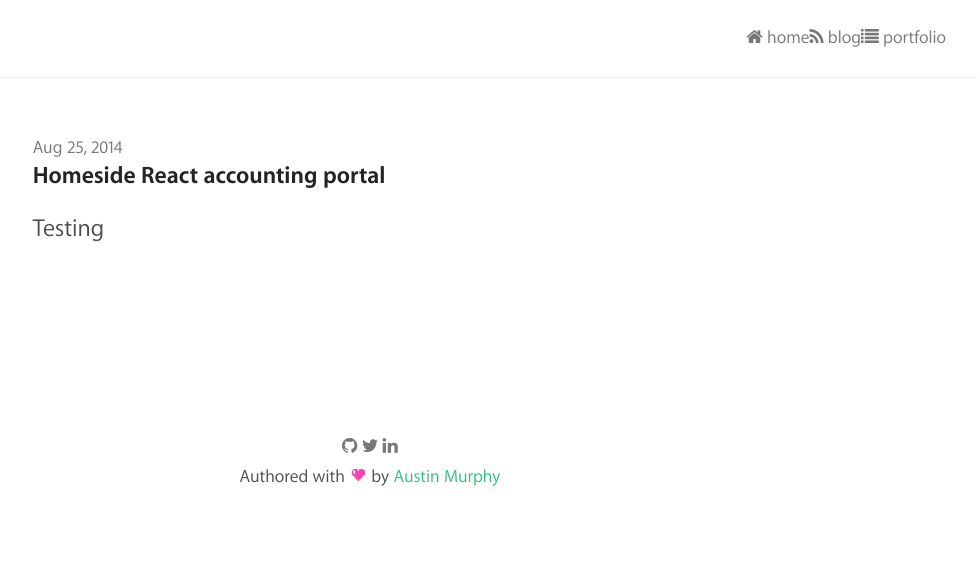
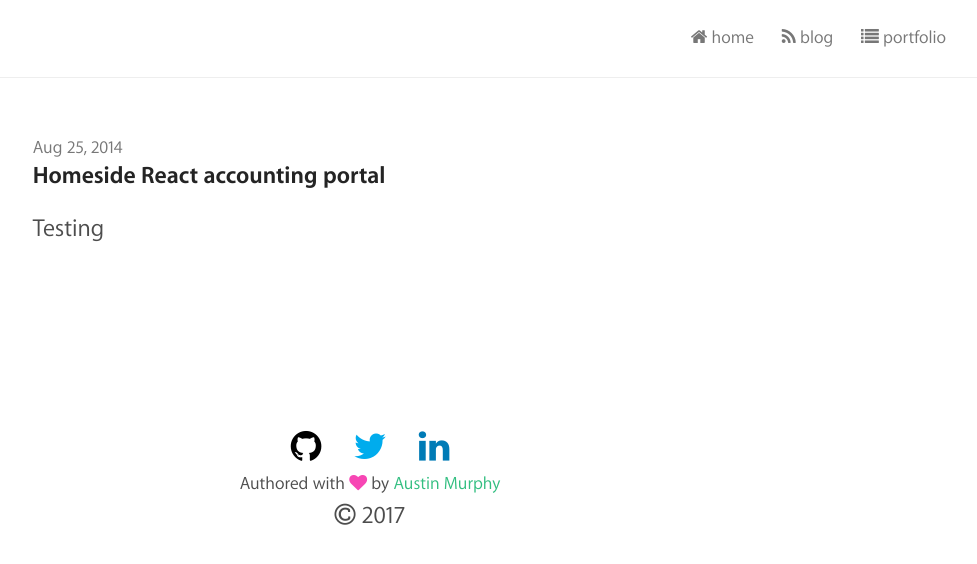
Before and after one commit to ausmurp/ausmurp.github.io, a Jekyll site: the page built from portfolio/index.html, in a window 1280 px wide. Shown: the top 564 px of the page, without its empty margins (270-1247 px from the left). Built offline with Jekyll 4.4.1, drawn with Linux system fonts in a browser that asks for light colours; nearby versions of some CDN libraries; a style sheet for code colours, icons or effects is not loaded.

Commit message:
no message

```diff
--- a/_includes/footer.html
+++ b/_includes/footer.html
@@ -4,15 +4,8 @@
 	  {% include social.html %}
     </div>
     <p class="footer-legend">
-      Authored with
-      <svg class="heart" viewBox="0 0 17 16" xmlns="http://www.w3.org/2000/svg" xmlns:xlink="http://www.w3.org/1999/xlink">
-        <g transform="translate(-402.000000, -1190.000000)" fill="#F746B4">
-          <g transform="translate(142.000000, 1161.000000)">
-            <path d="M275.385881,31.4026627 L275.385881,29.5658825 L269.874841,29.5658825 L269.874841,31.4026627 L268.096921,31.4026627 L268.096921,29.5658825 L262.585881,29.5658825 L262.585881,31.4026627 L262.208441,31.4026627 L260.985881,31.4026627 L260.985881,36.9130033 L262.208441,36.9130033 L262.585881,36.9130033 L262.585881,38.9336103 L264.363641,38.9336103 L264.363641,40.586729 L266.141401,40.586729 L266.141401,42.6071707 L267.919161,42.6071707 L267.919161,44.2602894 L270.052441,44.2602894 L270.052441,42.6071707 L271.830041,42.6071707 L271.830041,40.586729 L271.989081,40.586729 L273.607801,40.586729 L273.607801,38.9336103 L275.385881,38.9336103 L275.385881,36.9130033 L275.751161,36.9130033 L276.985881,36.9130033 L276.985881,31.4026627 L275.385881,31.4026627 Z M264.896921,33.444099 L264.896921,35.4437114 L262.763641,35.4437114 L262.763641,33.444099 L262.763641,31.5863242 L264.896921,31.5863242 L264.896921,33.444099 L264.896921,33.444099 Z" id="Shape" sketch:type="MSShapeGroup"></path>
-          </g>
-        </g>
-      </svg>
-      by <a href="/">Austin Murphy</a>
+	  Authored with <i class="fa fa-heart pink"></i> by <a href="/">Austin Murphy</a>
     </p>
+	<p><i class="fa fa-copyright"></i> 2017</p>
   </div>
 </footer>
--- a/_includes/social.html
+++ b/_includes/social.html
@@ -1,18 +1,18 @@
 <div>
   <ul class="social-list">
 	<li>
-	  <a class="social-item" href="/">
-		<i class="fa fa-github"></i>
+	  <a class="social-item" href="https://github.com/ausmurp">
+		<i class="fa fa-github fa-2x github-gray"></i>
 	  </a>
 	</li>
 	<li>
-	  <a class="social-item" href="/blog/">
-		<i class="fa fa-twitter"></i>
+	  <a class="social-item" href="https://twitter.com/ausmurp">
+		<i class="fa fa-twitter fa-2x twitter-blue"></i>
 	  </a>
 	</li>
 	<li>
-	  <a class="social-item" href="/portfolio/">
-		<i class="fa fa-linkedin"></i>
+	  <a class="social-item" href="https://www.linkedin.com/in/ausmurp">
+		<i class="fa fa-linkedin fa-2x linkedin-blue"></i>
 	  </a>
 	</li>
   </ul>
--- /dev/null
+++ b/assets/stylesheets/_colors.scss
@@ -0,0 +1,19 @@
+.pink {
+  color: $pink;
+}
+
+.linkedin-blue {
+  color: $linkedin-blue
+}
+
+.twitter-blue {
+  color: $twitter-blue;
+}
+
+.linkedin-blue {
+  color: $linkedin-blue;
+}
+
+.github-gray {
+  color: $github-gray;
+}
--- a/assets/stylesheets/_footer.scss
+++ b/assets/stylesheets/_footer.scss
@@ -16,15 +16,6 @@ footer {
     }
 }
 
-.heart {
-    display: inline-block;
-    fill: $heart;
-    height: 14px;
-    margin: 0 .1rem;
-    visibility: middle;
-    width: 14px;
-}
-
 .social-container {
   text-align: center;
 
@@ -33,7 +24,6 @@ footer {
 
 	li {
 	  display: inline;
-
 
 	  .social-item {
 	    color: $text-secondary;
@@ -49,10 +39,11 @@ footer {
 		}
 
 	  }
-	}
 
-	&:first-child .social-item {
-	  padding-left: 0;
+	  &:first-child .social-item {
+		padding-left: 0;
+	  }
+
 	}
 
   }
--- a/assets/stylesheets/_header.scss
+++ b/assets/stylesheets/_header.scss
@@ -37,9 +37,12 @@ nav {
   -webkit-justify-content: flex-end;
   justify-content: flex-end;
 
-  &:first-child .nav__item {
-    padding-left: 0;
+  li {
+    &:first-child .nav__item {
+      padding-left: 0;
+    }
   }
+
 
 .nav__item {
   @include transition (color $duration $timing);
--- a/assets/stylesheets/_settings.scss
+++ b/assets/stylesheets/_settings.scss
@@ -15,11 +15,11 @@ $text-secondary:  #777;
 $borders:         #EEE;
 $code-background: #F8F8F8;
 $green-theme:     #32BE80;
-$heart:           #F746B4;
+$pink:           #F746B4;
 // Social media colors
-$linkedin:        #007bb6;
-$twitter:         #00aced;
-$github:          #000000;
+$linkedin-blue:        #007bb6;
+$twitter-blue:         #00aced;
+$github-gray:          #000000;
 
 // Medium Screens
 $medium: "(min-width: 34em)";
--- a/assets/stylesheets/main.scss
+++ b/assets/stylesheets/main.scss
@@ -11,6 +11,7 @@
 @import "normalize";
 
 // Styles
+@import "colors";
 @import "code";
 @import "fonts";
 @import "footer";
```
